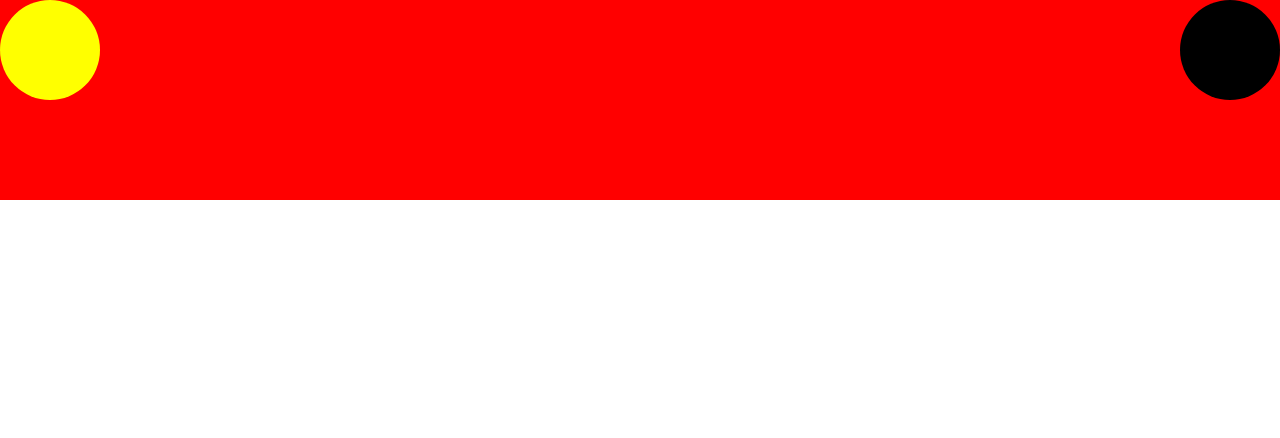
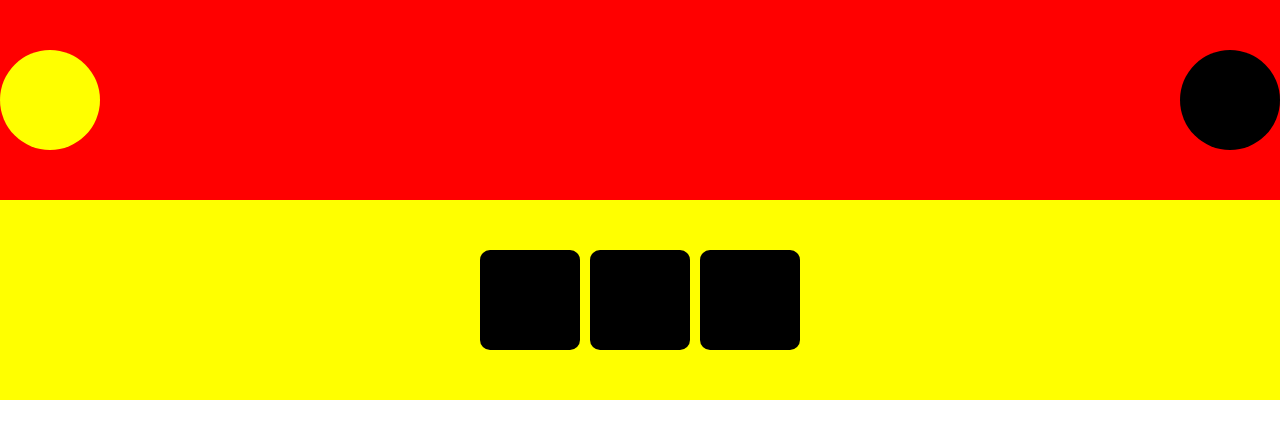
Before and after one commit to kenzaelouaghlidi/kenza, a plain HTML site: page index.html in a window 1280 px wide. Drawn offline with Linux system fonts and the light colour scheme.

Commit message:
partie3 partie4 partie5

```diff
--- a/index.css
+++ b/index.css
@@ -5,7 +5,7 @@
     background-color: red;
     display: flex;
     justify-content: space-between;
-    align-items: centerh;
+    align-items: center;
 }
 body{
     margin: 0;
@@ -25,3 +25,33 @@ body{
     background-color:black;
     border-radius: 50%;
 }
+.navbar1{
+    width: 100%;
+    height: 200px;
+    background-color: yellow;
+    display: flex;
+    justify-content: center;
+    align-items: center;
+    gap: 10px;
+}
+.partie3
+{
+    width: 100px;
+    height: 100px;
+    background-color:black;
+    border-radius: 10px;
+}
+.partie4
+{
+    width: 100px;
+    height: 100px;
+    background-color:black;
+    border-radius: 10px;
+}
+.partie5
+{
+    width: 100px;
+    height: 100px;
+    background-color:black;
+    border-radius: 10px;
+}
--- a/index.html
+++ b/index.html
@@ -12,5 +12,12 @@
         </div>
         <div class="partie2"></div>
     </div>
+     <div class="navbar1">
+        <div class="partie3">
+        </div>
+        <div class="partie4"></div>
+        <div class="partie5"></div>
+    </div>
+
 </body>
 </html>
```
